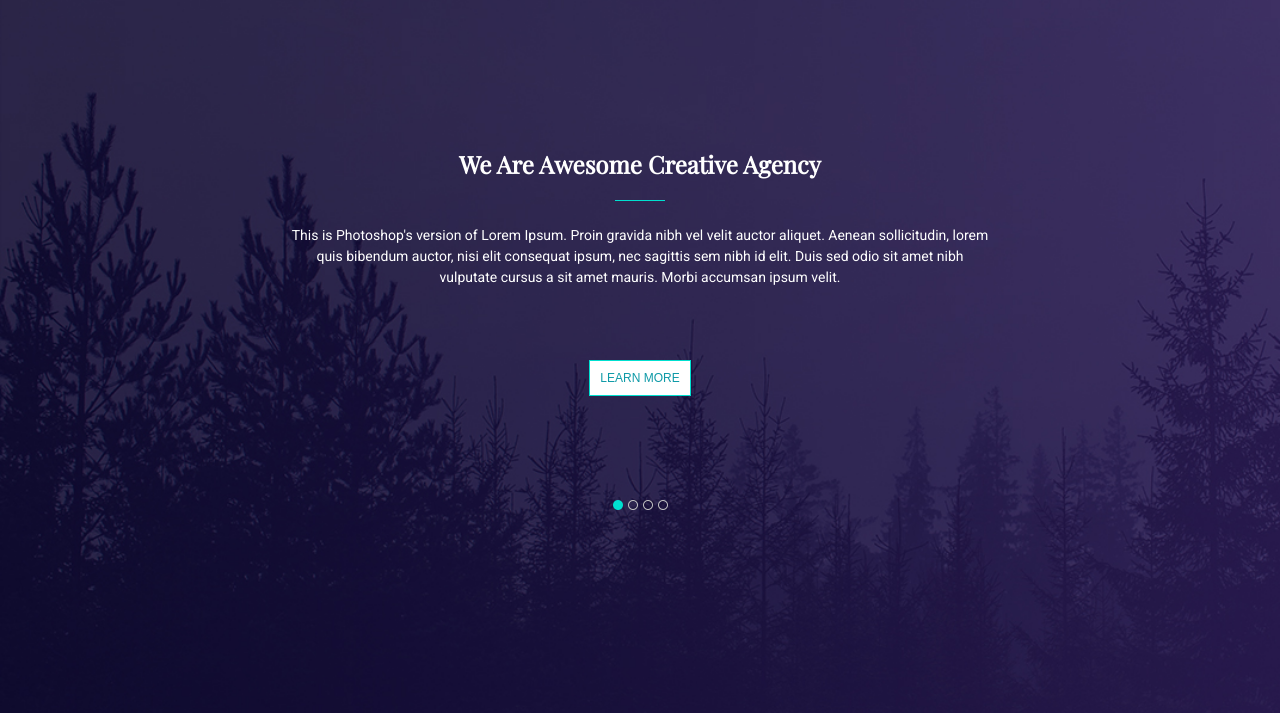
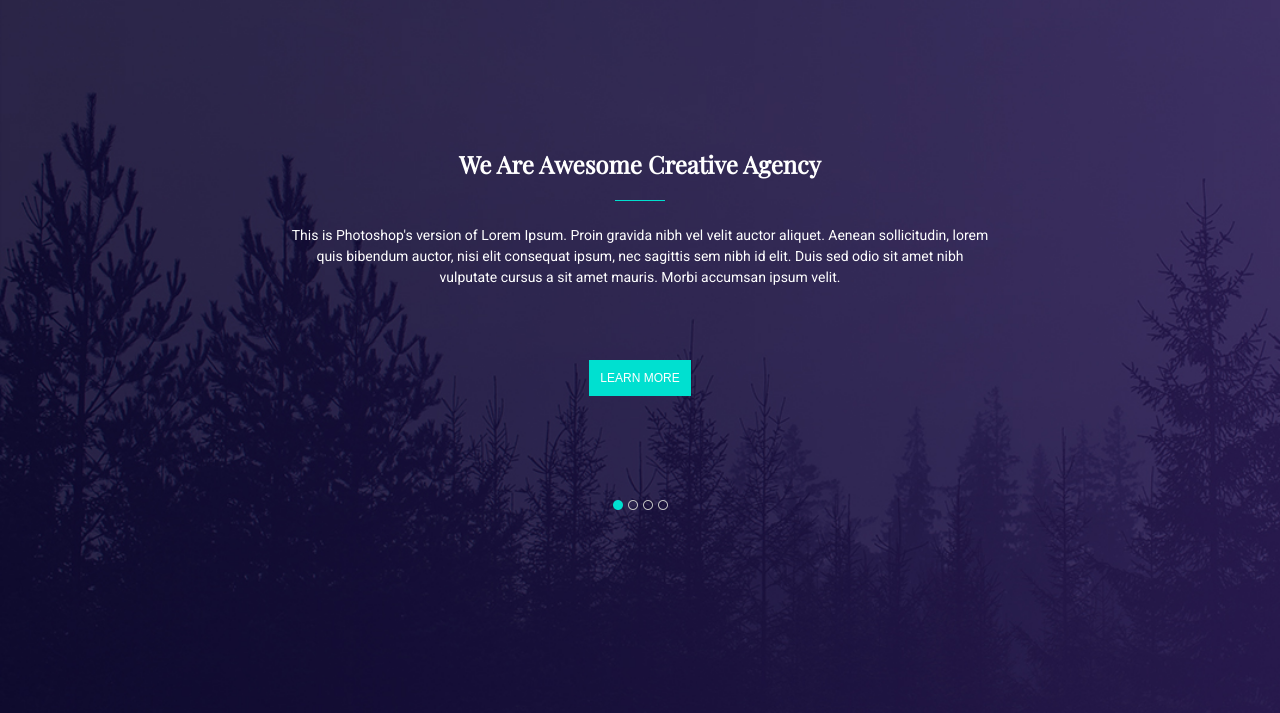
Before and after one commit to Frinlanz/375-Hours-Project, a plain HTML site: page index.html in a window 1280 px wide. In both pictures the pointer is over the link "LEARN MORE". Shown: the part 87-800 px from the top of the page. Drawn offline with nearby package versions, Linux system fonts and the light colour scheme; a web font is replaced by a local one.

Commit message:
#3 Main Page Revised

```diff
--- a/css/style.css
+++ b/css/style.css
@@ -91,7 +91,8 @@
 }
 
 .click:hover {
-  background-color: white;
+  background-color: #00e0d0;
+  color: white;
 }
 
 img.dot {
```
